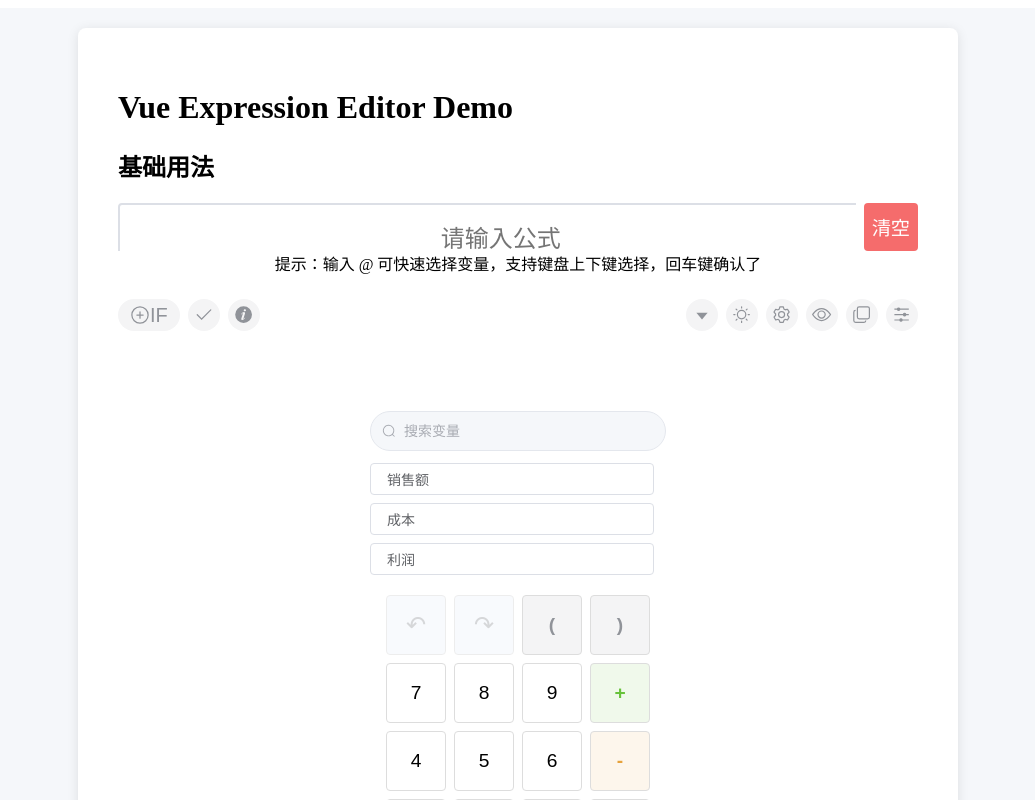
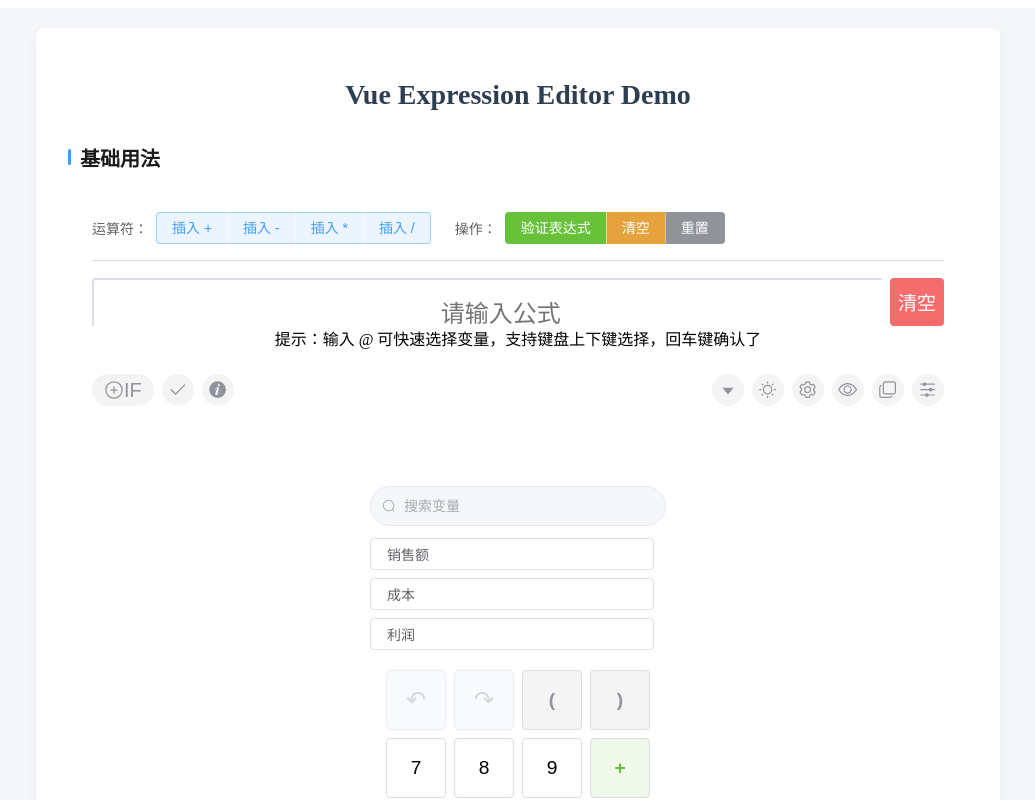
Before and after one commit to iwangbowen/vue-expression-editor, a Vue app: page / in a window 1280 px wide. Shown: the top 800 px of the page, without its empty margins (122-1157 px from the left). Built offline with nearby package versions, Linux system fonts and the light colour scheme.

Commit message:
优化 Vue 表达式编辑器示例界面，新增操作按钮和验证功能，改善用户体验。

```diff
--- a/src/dev/App.vue
+++ b/src/dev/App.vue
@@ -1,15 +1,44 @@
 <template>
   <div class="dev-container">
     <div class="content-wrapper">
-      <h1>Vue Expression Editor Demo</h1>
+      <h1 class="main-title">Vue Expression Editor Demo</h1>
       <div class="demo-section">
-        <h2>基础用法</h2>
+        <h2 class="section-title">基础用法</h2>
+        <div class="demo-box">
+          <div class="actions-panel">
+            <div class="button-groups">
+              <div class="group-title">运算符：</div>
+              <el-button-group>
+                <el-button type="primary" @click="insertText('+')" plain>插入 +</el-button>
+                <el-button type="primary" @click="insertText('-')" plain>插入 -</el-button>
+                <el-button type="primary" @click="insertText('*')" plain>插入 *</el-button>
+                <el-button type="primary" @click="insertText('/')" plain>插入 /</el-button>
+              </el-button-group>
+            </div>
+            <div class="button-groups">
+              <div class="group-title">操作：</div>
+              <el-button-group>
+                <el-button type="success" @click="validate">验证表达式</el-button>
+                <el-button type="warning" @click="clear">清空</el-button>
+                <el-button type="info" @click="reset">重置</el-button>
+              </el-button-group>
+            </div>
+          </div>
+          <el-divider />
           <ExpressionEditor
+            ref="expressionEditorRef"
             v-model="testExpression"
             @change="handleExpressionChange"
           />
           <div class="expression-value" v-if="testExpression">
             当前表达式：{{ testExpression }}
+          </div>
+          <div class="validate-result" v-if="validateResult !== null">
+            验证结果：
+            <el-tag :type="validateResult ? 'success' : 'danger'">
+              {{ validateResult ? '有效' : '无效' }}
+            </el-tag>
+          </div>
         </div>
       </div>
     </div>
@@ -18,12 +47,46 @@
 
 <script setup lang="ts">
 import { ref } from 'vue'
+import type { Ref } from 'vue'
 import ExpressionEditor from '../components/ExpressionEditor.vue'
+import { ElMessage } from 'element-plus'
 
+const expressionEditorRef = ref<InstanceType<typeof ExpressionEditor> | null>(null)
 const testExpression = ref('1 + 2 * 3')
+const validateResult = ref<boolean | null>(null)
+const originalExpression = '1 + 2 * 3'
 
 const handleExpressionChange = (value: string) => {
   console.log('Expression changed:', value)
+  validateResult.value = null
+}
+
+const insertText = (text: string) => {
+  expressionEditorRef.value?.insertAtCursor(text)
+}
+
+const validate = () => {
+  try {
+    const result = expressionEditorRef.value?.validate()
+    validateResult.value = !!result
+    ElMessage({
+      type: result ? 'success' : 'error',
+      message: result ? '表达式验证通过' : '表达式验证失败'
+    })
+  } catch (error) {
+    validateResult.value = false
+    ElMessage.error('表达式验证出错')
+  }
+}
+
+const clear = () => {
+  testExpression.value = ''
+  validateResult.value = null
+}
+
+const reset = () => {
+  testExpression.value = originalExpression
+  validateResult.value = null
 }
 </script>
 
@@ -35,20 +98,88 @@ const handleExpressionChange = (value: string) => {
 }
 
 .content-wrapper {
-  max-width: 800px;
+  max-width: 900px;
   margin: 0 auto;
-  padding: 40px;
+  padding: 32px;
   background-color: #fff;
   border-radius: 8px;
-  box-shadow: 0 2px 12px 0 rgba(0, 0, 0, 0.1);
+  box-shadow: 0 2px 12px rgba(0, 0, 0, 0.05);
+}
+
+.main-title {
+  font-size: 28px;
+  color: #2c3e50;
+  margin-bottom: 32px;
+  text-align: center;
+  font-weight: 600;
 }
 
 .demo-section {
-  margin-top: 20px;
+  margin-top: 24px;
+}
+
+.section-title {
+  font-size: 20px;
+  color: #1a1a1a;
+  margin-bottom: 16px;
+  position: relative;
+  padding-left: 12px;
+}
+
+.section-title::before {
+  content: '';
+  position: absolute;
+  left: 0;
+  top: 50%;
+  transform: translateY(-50%);
+  width: 3px;
+  height: 16px;
+  background-color: #409eff;
+  border-radius: 2px;
+}
+
+.demo-box {
+  background-color: #fff;
+  padding: 24px;
+}
+
+.actions-panel {
+  margin-bottom: 16px;
+  display: flex;
+  gap: 24px;
+  align-items: center;
+  flex-wrap: wrap;
+}
+
+.button-groups {
+  display: flex;
+  align-items: center;
+  gap: 8px;
+}
+
+.group-title {
+  font-size: 14px;
+  color: #606266;
+  white-space: nowrap;
+}
+
+:deep(.el-divider) {
+  margin: 16px 0;
+}
+
+.validate-result {
+  margin-top: 12px;
+  font-size: 14px;
+  color: #606266;
 }
 
 .expression-value {
-  margin-top: 10px;
-  color: #666;
+  margin-top: 16px;
+  padding: 12px 16px;
+  background-color: #f8f9fa;
+  border-radius: 4px;
+  color: #606266;
+  font-size: 14px;
+  border-left: 3px solid #409eff;
 }
 </style>
```
Lines whose indentation alone changed are shown as unchanged.
